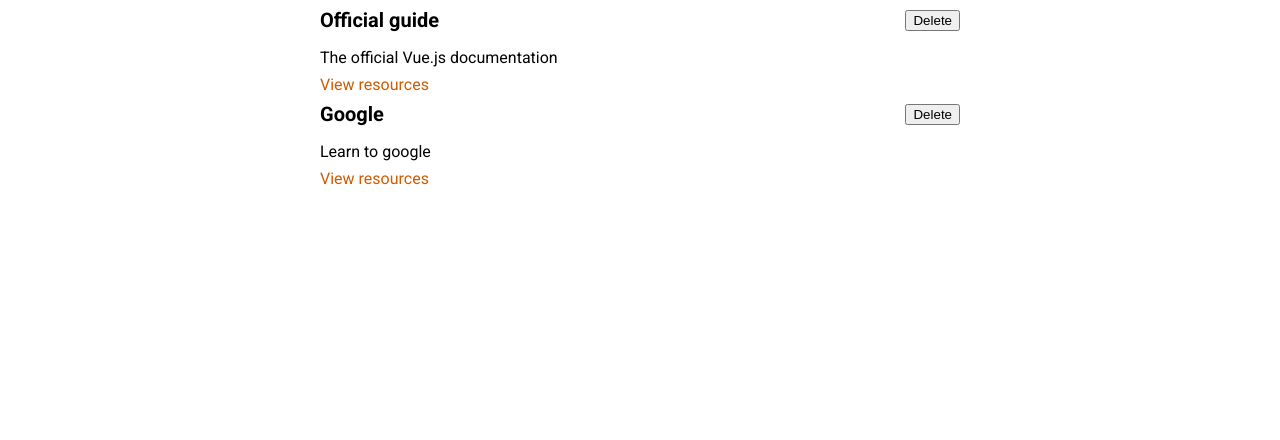
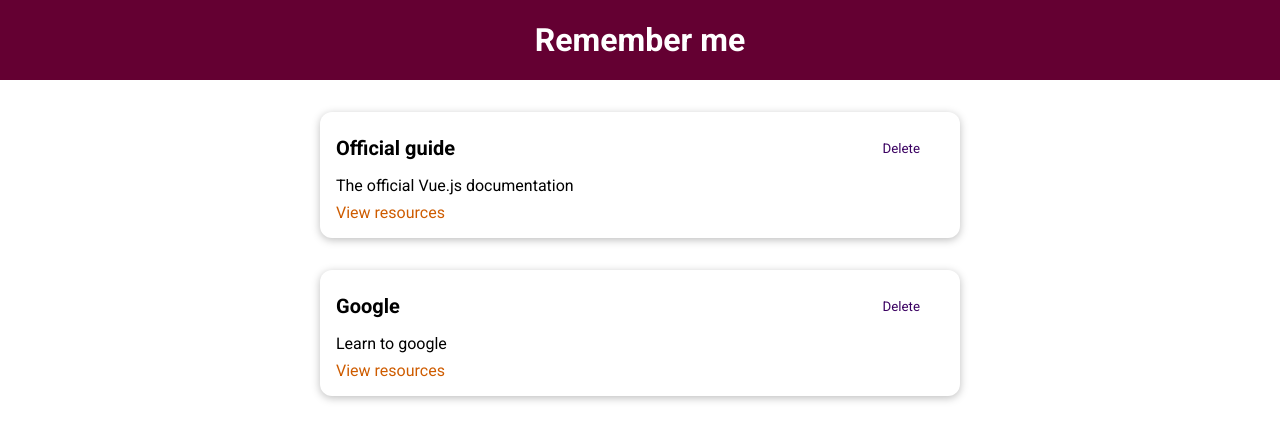
Before and after one commit to lpascarelli/vue-reload, a Vue app in the folder learning-resource-app/: page / in a window 1280 px wide. Shown: the top 440 px of the page. Built offline with nearby package versions, Linux system fonts and the light colour scheme.

Commit message:
Added base components

```diff
--- a/learning-resource-app/src/App.vue
+++ b/learning-resource-app/src/App.vue
@@ -1,13 +1,16 @@
 <template>
+  <the-header title="Remember me" />
   <stored-resources :resources="storedResources" />
 </template>
 
 <script>
 import StoredResources from './components/learning-resources/StoredResources.vue';
+import TheHeader from './components/layouts/TheHeader.vue';
 
 export default {
   components: {
-    StoredResources
+    StoredResources,
+    TheHeader,
   },
   data() {
     return {
--- /dev/null
+++ b/learning-resource-app/src/components/UI/BaseButton.vue
@@ -0,0 +1,39 @@
+<template>
+  <button :type="type" :class="mode">
+    <slot></slot>
+  </button>
+</template>
+
+<script>
+export default {
+  props: ['type', 'mode']
+}
+</script>
+
+<style scoped>
+button {
+  padding: 0.75rem 1.5rem;
+  font-family: inherit;
+  background-color: #3a0061;
+  border: 1px solid #3a0061;
+  color: white;
+  cursor: pointer;
+}
+
+button:hover,
+button:active {
+  background-color: #270041;
+  border-color: #270041;
+}
+
+.flat {
+  background-color: transparent;
+  color: #3a0061;
+  border: none;
+}
+
+.flat:hover,
+.flat:active {
+  background-color: #edd2ff;
+}
+</style>
--- /dev/null
+++ b/learning-resource-app/src/components/UI/BaseCard.vue
@@ -0,0 +1,15 @@
+<template>
+  <div>
+    <slot></slot>
+  </div>
+</template>
+
+<style scoped>
+div {
+  border-radius: 12px;
+  box-shadow: 0 2px 8px rgba(0, 0, 0, 0.26);
+  padding: 1rem;
+  margin: 2rem auto;
+  max-width: 40rem;
+}
+</style>
--- /dev/null
+++ b/learning-resource-app/src/components/layouts/TheHeader.vue
@@ -0,0 +1,27 @@
+<template>
+  <header>
+    <h1>{{ title }}</h1>
+  </header>
+</template>
+
+<script>
+export default {
+  props: ['title'],
+}
+</script>
+
+<style scoped>
+header {
+  width: 100%;
+  height: 5rem;
+  background-color: #640032;
+  display: flex;
+  justify-content: center;
+  align-items: center;
+}
+
+header h1 {
+  color: white;
+  margin: 0;
+}
+</style>
--- a/learning-resource-app/src/components/learning-resources/LearningResource.vue
+++ b/learning-resource-app/src/components/learning-resources/LearningResource.vue
@@ -1,17 +1,17 @@
 <template>
   <li>
-    <div>
+    <base-card>
       <header>
         <h3>{{ title  }}</h3>
-        <button>Delete</button>
+        <base-button mode="flat">Delete</base-button>
       </header>
-    </div>
       <p>
         {{ description }}
       </p>
       <nav>
         <a :href="link">View resources</a>
       </nav>
+    </base-card>
   </li>
 </template>
 
```
Also changed, not shown: learning-resource-app/src/main.js (+10 -3 lines). Lines whose indentation alone changed are shown as unchanged.
